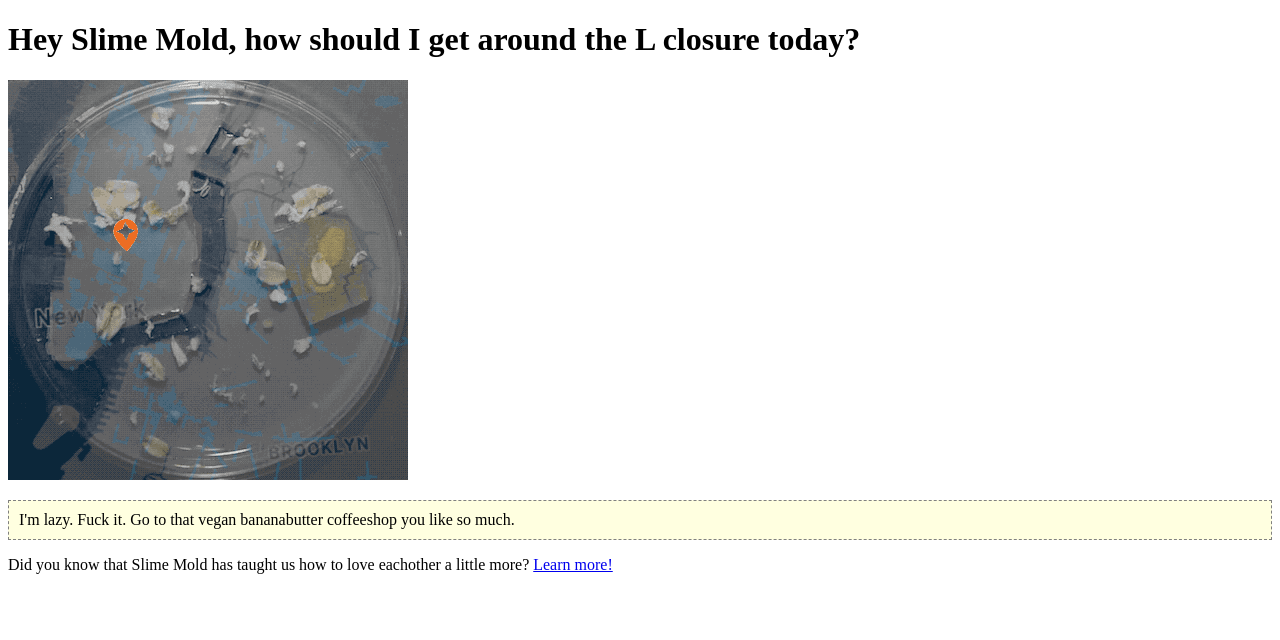
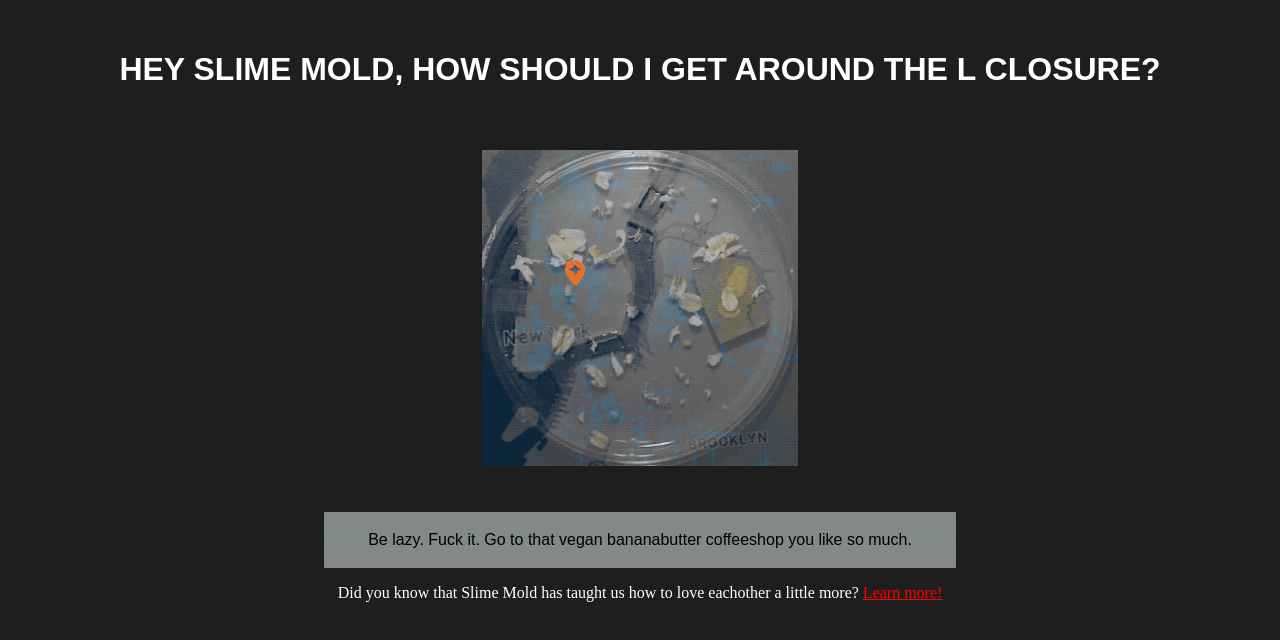
Before and after one commit to SlimeMaps/l-train, a plain HTML site: page index.html in a window 1280 px wide. Drawn offline with Linux system fonts and the light colour scheme.

Commit message:
css inserted, youtube link live for all-dishes video, content added to resources

```diff
--- /dev/null
+++ b/css/slime-maps.css
@@ -0,0 +1,51 @@
+/*Universal Styles*/
+
+*,
+*:before,
+*:after {
+	margin: 0;
+	padding: 0;
+	-moz-box-sizing: border-box;
+	-webkit-box-sizing: border-box;
+	box-sizing: border-box;
+}
+
+/*Global Styles*/
+
+		body{
+			background: rgba(30,30,30,1);
+		}
+		h1{
+			color: rgba(255,255,255,1);
+			font-family: sans-serif;
+			text-align: center;
+			padding-top: 30px;
+			padding-bottom: 40px;
+		}
+		.jsclass body .randomcontent{ /*Do NOT remove! CSS to hide random contents in JS enabled browsers*/
+		display: none;
+		margin:auto;
+		width: 50%;
+		}
+
+		.center {
+	    display: block;
+	    margin-left: auto;
+	    margin-right: auto;
+	    width: 50%;
+	    padding-bottom: 30px;
+		}
+
+		.instructions {
+			border:1px dashed gray;
+			background-color:rgba(132,137,136,1);
+			padding: 18px;
+			text-align:center;
+			font-family: sans-serif;
+		}
+
+		.learn {
+			font-family: sans-serif;
+			text-align:center;
+			color: rgba(255,255,255,1);
+		}
--- a/index.html
+++ b/index.html
@@ -6,13 +6,47 @@
 		<meta charset="utf-8">
 		<meta name="viewport" content="width=device-width, initial-scale=1.0">
 		<title>Slime Maps</title>
-		<link href="css/slime-maps.css" rel="stylesheet">
+		<!--<link href="/css/slime-maps.css" rel="stylesheet"> -->
 		<link href='https://fonts.googleapis.com/css?family=Lato:400italic,900,400,700' rel='stylesheet' type='text/css'>
 		<link rel="stylesheet" href="https://maxcdn.bootstrapcdn.com/font-awesome/4.4.0/css/font-awesome.min.css">
 
 		<style type="text/css">
+		body{
+			background: rgba(30,30,30,1);
+		}
+		h1{
+			color: rgba(255,255,255,1);
+			font-family: sans-serif;
+			text-align: center;
+			padding-top: 30px;
+			padding-bottom: 40px;
+		}
 		.jsclass body .randomcontent{ /*Do NOT remove! CSS to hide random contents in JS enabled browsers*/
 		display: none;
+		margin:auto;
+		width: 50%;
+		}
+
+		.center {
+	    display: block;
+	    margin-left: auto;
+	    margin-right: auto;
+	    width: 50%;
+	    padding-bottom: 30px;
+		}
+
+		.instructions {
+			border:1px dashed gray;
+			background-color:rgba(132,137,136,1);
+			padding: 18px;
+			text-align:center;
+			font-family: sans-serif;
+		}
+
+		.learn {
+			font-family: sans-serif;
+			text-align:center;
+			color: rgba(255,255,255,1);
 		}
 		</style>
 
@@ -61,35 +95,35 @@
 
 		<body>
 
-			<h1>Hey Slime Mold, how should I get around the L closure today?</h1>
+			<h1>HEY SLIME MOLD, HOW SHOULD I GET AROUND THE L CLOSURE?</h1>
 
 			<div class="randomcontent group1">
 
-			<img src="img/dish-1.gif">
+			<img src="img/dish-1.gif" class="center">
 
-			<p style="border:1px dashed gray; background-color:lightyellow; padding: 10px">I'm feeling fast today! Take an Uber via Queens Midtown Tunnel Road</p>
+			<p class="instructions">Go quickly today! Take an Uber via Queens Midtown Tunnel Road</p>
 
-			<p>Did you know that Slime Mold is race-car fast? <a href="inner/slime-resources.html">Learn more!</a></p>
+			<p style="text-align:center; color: rgba(255,255,255,1);">Did you know that Slime Mold is race-car fast? <a href="inner/slime-resources.html" style="color: red;"> Learn more!</a></p>
 
 			</div>
 
 			<div class="randomcontent group1">
 
-			<img src="img/dish-2.gif">
+			<img src="img/dish-2.gif" class="center">
 
-			<p style="border:1px dashed gray; background-color:lightyellow; padding: 10px">Huff it to the J and rock on. Download a podcast. Enjoy the view from the bridge.</p>
+			<p class="instructions">Huff it to the J and rock on. Download a podcast. Enjoy the view from the bridge.</p>
 
-			<p>Did you know that Slime Mold is smarter than a computer?<a href="inner/slime-resources.html">Learn more!</a></p>
+			<p style="text-align:center; color: rgba(255,255,255,1);">Did you know that Slime Mold is smarter than a computer?<a href="inner/slime-resources.html" style="color: red;"> Learn more!</a></p>
 
 			</div>
 
 			<div class="randomcontent group1">
 
-			<img src="img/dish-3.gif">
+			<img src="img/dish-3.gif" class="center">
 
-			<p style="border:1px dashed gray; background-color:lightyellow; padding: 10px">I'm lazy. Fuck it. Go to that vegan bananabutter coffeeshop you like so much.</p>
+			<p class="instructions">Be lazy. Fuck it. Go to that vegan bananabutter coffeeshop you like so much.</p>
 
-			<p>Did you know that Slime Mold has taught us how to love eachother a little more? <a href="inner/slime-resources.html">Learn more!</a></p>
+			<p style="text-align:center; color: rgba(255,255,255,1);">Did you know that Slime Mold has taught us how to love eachother a little more? <a href="inner/slime-resources.html" style="color: red;"> Learn more!</a></p>
 
 			</div>
 
```
Also changed, not shown: inner/slime-resources.html (+62 -11 lines), 1 other file.
